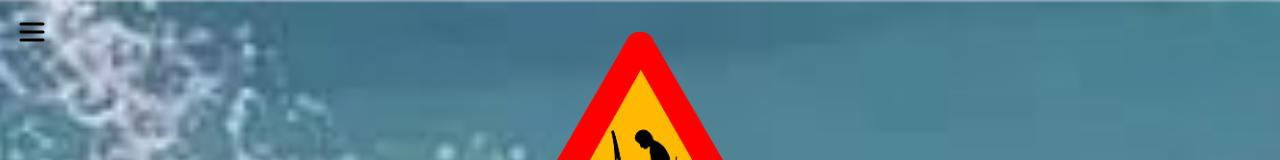
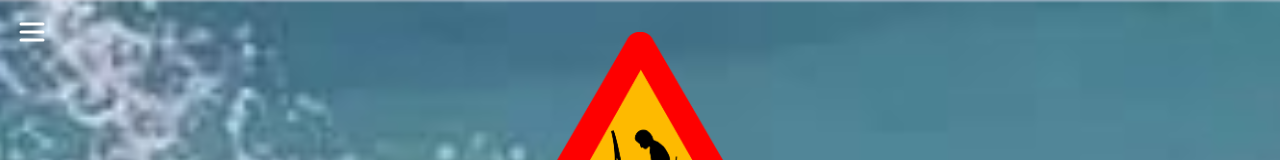
Before and after one commit to sauba/spa-ppsm, a Next.js app: page / in a window 1280 px wide. Shown: the top 160 px of the page. Built offline with nearby package versions, Linux system fonts and the light colour scheme.

Commit message:
Update: NavbarDropDown Menu v2

```diff
--- a/src/components/NavbarDropdownMenu/index.tsx
+++ b/src/components/NavbarDropdownMenu/index.tsx
@@ -13,7 +13,7 @@ export default function NavbarDropdownMenu() {
               <List
                 size={64}
                 weight="bold"
-                color="black"
+                color="white"
                 className={`py-4`}
               />
             </Menu.Button>
```
